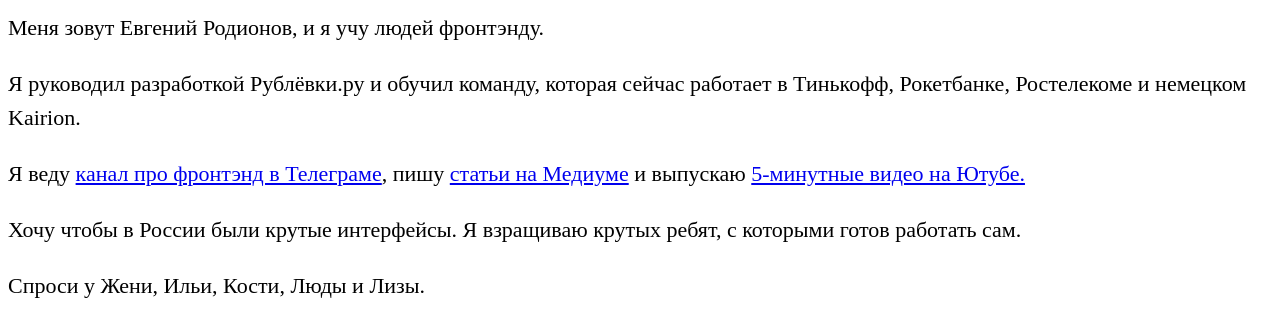
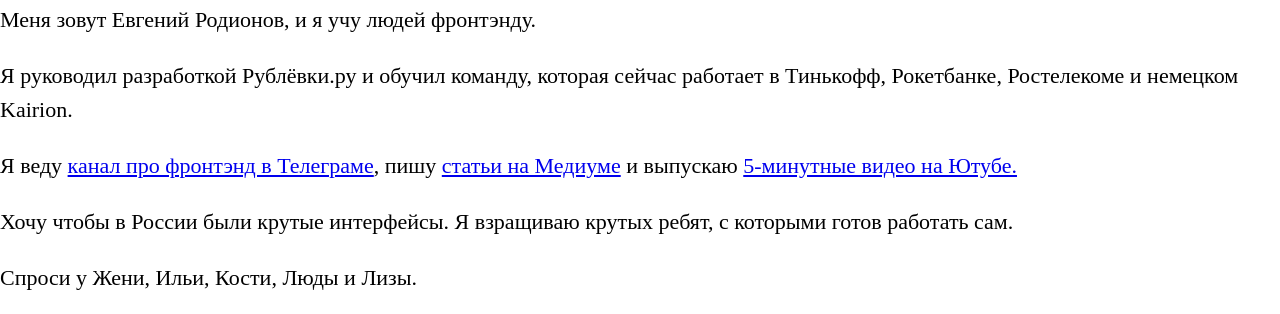
Before and after one commit to kirillku/verstka, a plain HTML site: page index.html in a window 1280 px wide. Shown: the part 281-595 px from the top of the page. Drawn offline with nearby package versions, Linux system fonts and the light colour scheme.

Commit message:
add normalize css

```diff
--- a/index.html
+++ b/index.html
@@ -2,6 +2,7 @@
 <html>
   <head>
     <title>Курс по фронтэнду 1.5</title>
+    <link rel="stylesheet" href="https://necolas.github.io/normalize.css/8.0.0/normalize.css">
     <link rel="stylesheet" href="./styles.css">
   </head>
   <body>
```
